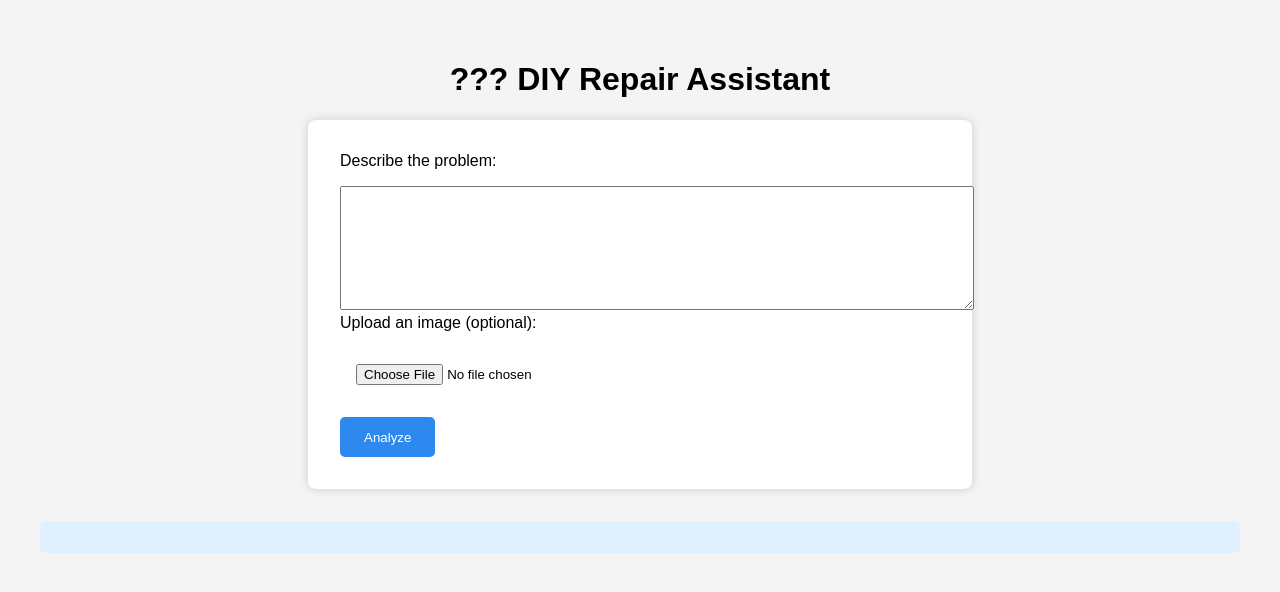
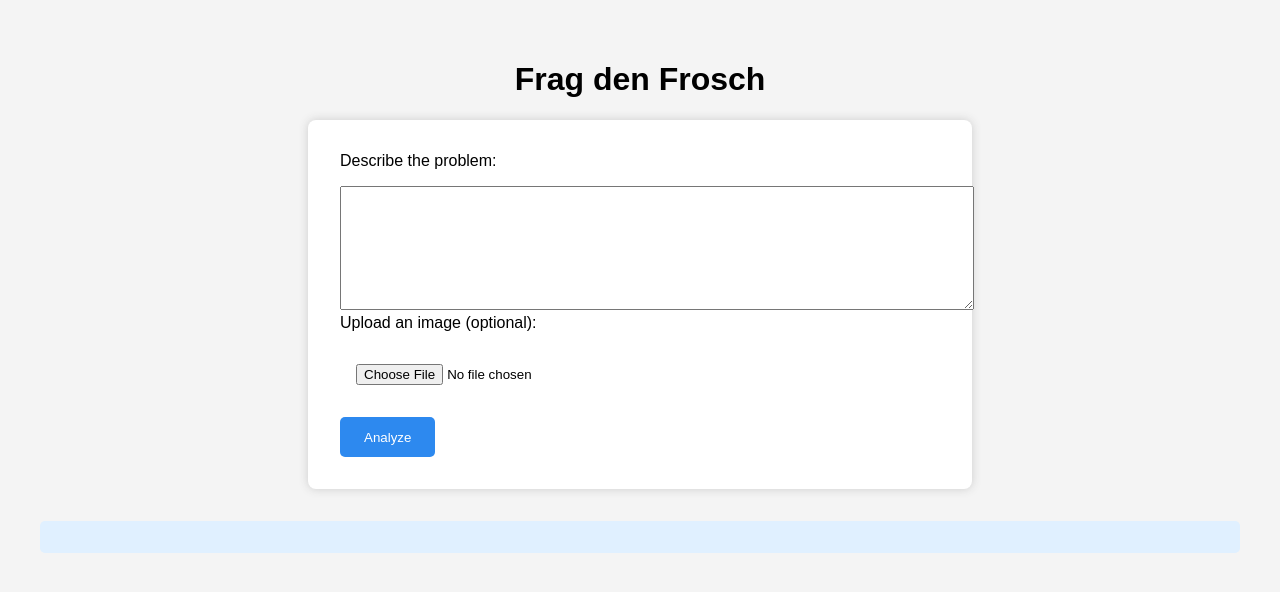
Before and after one commit to Kaanthan24/FDF_Pages, a plain HTML site: page index.html in a window 1280 px wide. Drawn offline with Linux system fonts and the light colour scheme.

Commit message:
Update index.html

```diff
--- a/index.html
+++ b/index.html
@@ -2,7 +2,7 @@
 <html lang="en">
 <head>
   <meta charset="UTF-8">
-  <title>DIY Repair Assistant</title>
+  <title>Frag den Frosch</title>
   <meta name="viewport" content="width=device-width, initial-scale=1.0">
   <style>
     body {
@@ -45,7 +45,7 @@
   </style>
 </head>
 <body>
-  <h1>??? DIY Repair Assistant</h1>
+  <h1>Frag den Frosch</h1>
   <form id="repairForm">
     <label for="text">Describe the problem:</label>
     <textarea id="text" name="text" rows="6" required></textarea>
```
